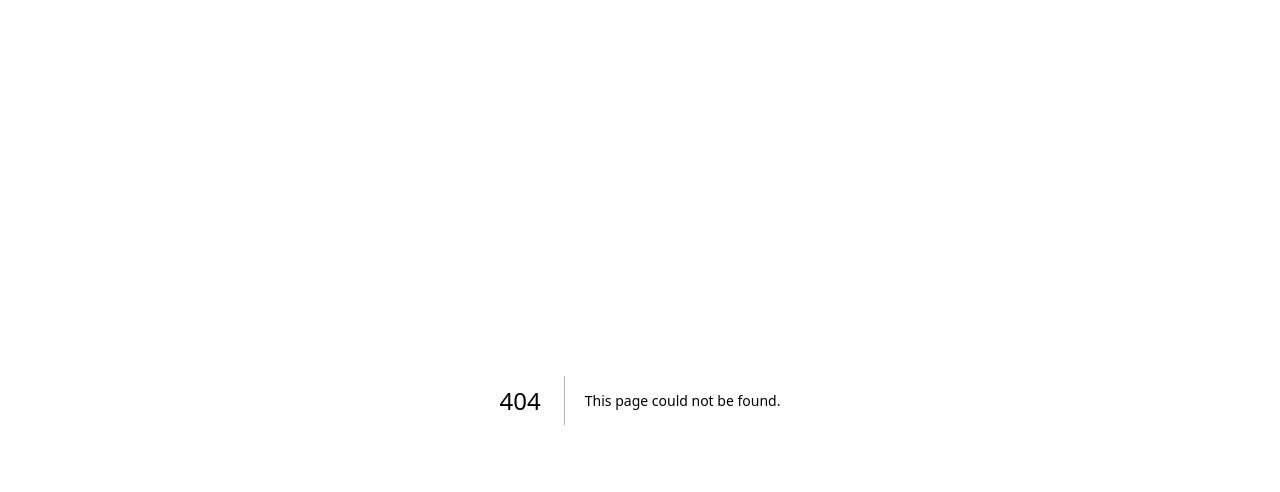
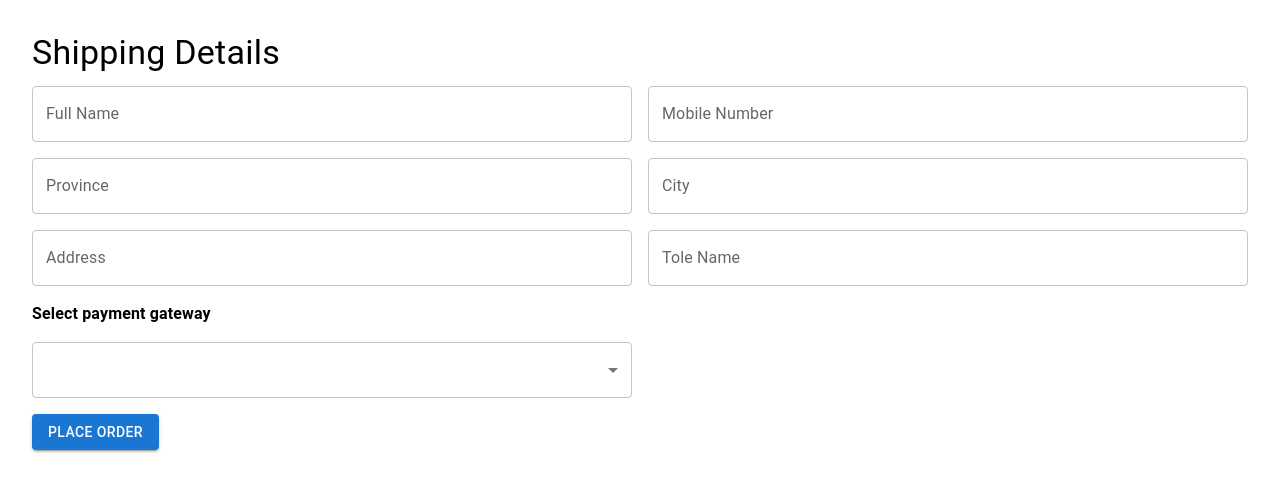
Before and after one commit to bishalvaii/beauty_diva, a Next.js app: page /shipping in a window 1280 px wide. Before the commit this address had no page. Shown: the top 492 px of the page. Built offline with nearby package versions, Linux system fonts and the light colour scheme.

Commit message:
added cart functionality

```diff
--- /dev/null
+++ b/src/pages/shipping.js
@@ -0,0 +1,118 @@
+import { useState } from 'react';
+import { useRouter } from 'next/router';
+import { Button, Typography, TextField, FormControl, InputLabel, Select, MenuItem, Grid, Box } from '@mui/material';
+
+const ShippingPage = () => {
+  const router = useRouter();
+  const [deliveryAddress, setDeliveryAddress] = useState('');
+  const [paymentGateway, setPaymentGateway] = useState('');
+  const [fullName, setFullName] = useState('');
+  const [mobileNumber, setMobileNumber] = useState('');
+  const [province, setProvince] = useState('');
+  const [city, setCity] = useState('');
+  const [toleName, setToleName] = useState('');
+
+  const handleAddressChange = (event) => {
+    setDeliveryAddress(event.target.value);
+  };
+
+  const handlePaymentGatewayChange = (event) => {
+    setPaymentGateway(event.target.value);
+  };
+
+  const handleProceedToPayment = () => {
+    // Here you can handle the logic to proceed to payment based on the selected payment gateway
+    // For example, you can redirect to a specific URL for each payment gateway
+    if (paymentGateway === 'esewa') {
+      // Redirect to eSewa payment page
+      router.push('/payment/esewa');
+    } else if (paymentGateway === 'khalti') {
+      // Redirect to Khalti payment page
+      router.push('/payment/khalti');
+    } else {
+      // Redirect to Cash on Delivery page
+      router.push('/payment/cash-on-delivery');
+    }
+  };
+
+  return (
+    <Box sx={{ p: 3 }}>
+      <Typography variant="h4" gutterBottom>
+        Shipping Details
+      </Typography>
+      <Grid container spacing={2}>
+        <Grid item xs={6}>
+          <TextField
+            label="Full Name"
+            value={fullName}
+            onChange={(e) => setFullName(e.target.value)}
+            fullWidth
+          />
+        </Grid>
+        <Grid item xs={6}>
+          <TextField
+            label="Mobile Number"
+            value={mobileNumber}
+            onChange={(e) => setMobileNumber(e.target.value)}
+            fullWidth
+          />
+        </Grid>
+        <Grid item xs={6}>
+          <TextField
+            label="Province"
+            value={province}
+            onChange={(e) => setProvince(e.target.value)}
+            fullWidth
+          />
+        </Grid>
+        <Grid item xs={6}>
+          <TextField
+            label="City"
+            value={city}
+            onChange={(e) => setCity(e.target.value)}
+            fullWidth
+          />
+        </Grid>
+        <Grid item xs={6}>
+          <TextField
+            label="Address"
+            value={deliveryAddress}
+            onChange={handleAddressChange}
+            fullWidth
+          />
+        </Grid>
+        <Grid item xs={6}>
+          <TextField
+            label="Tole Name"
+            value={toleName}
+            onChange={(e) => setToleName(e.target.value)}
+            fullWidth
+          />
+        </Grid>
+        <Grid item xs={6}>
+          <FormControl fullWidth>
+          <Typography sx={{fontWeight: 'bold'}}>Select payment gateway</Typography>
+            <Select
+              labelId="payment-gateway-label"
+              value={paymentGateway}
+              onChange={handlePaymentGatewayChange}
+              sx={{mt: 2}}
+            >
+              <MenuItem value="esewa">eSewa</MenuItem>
+              <MenuItem value="khalti">Khalti</MenuItem>
+              <MenuItem value="cash-on-delivery">Cash on Delivery</MenuItem>
+            </Select>
+          </FormControl>
+        </Grid>
+
+        <Grid item xs={12}>
+          <Button variant="contained" color="primary" onClick={handleProceedToPayment} >
+            Place order
+          </Button>
+        </Grid>
+      </Grid>
+    </Box>
+  );
+};
+
+export default ShippingPage;
```
Also changed, not shown: src/components/ProductCard.js (+5 -2 lines), src/pages/checkout.js (added, +130 -0 lines), src/pages/shop.js (+74 -33 lines).
